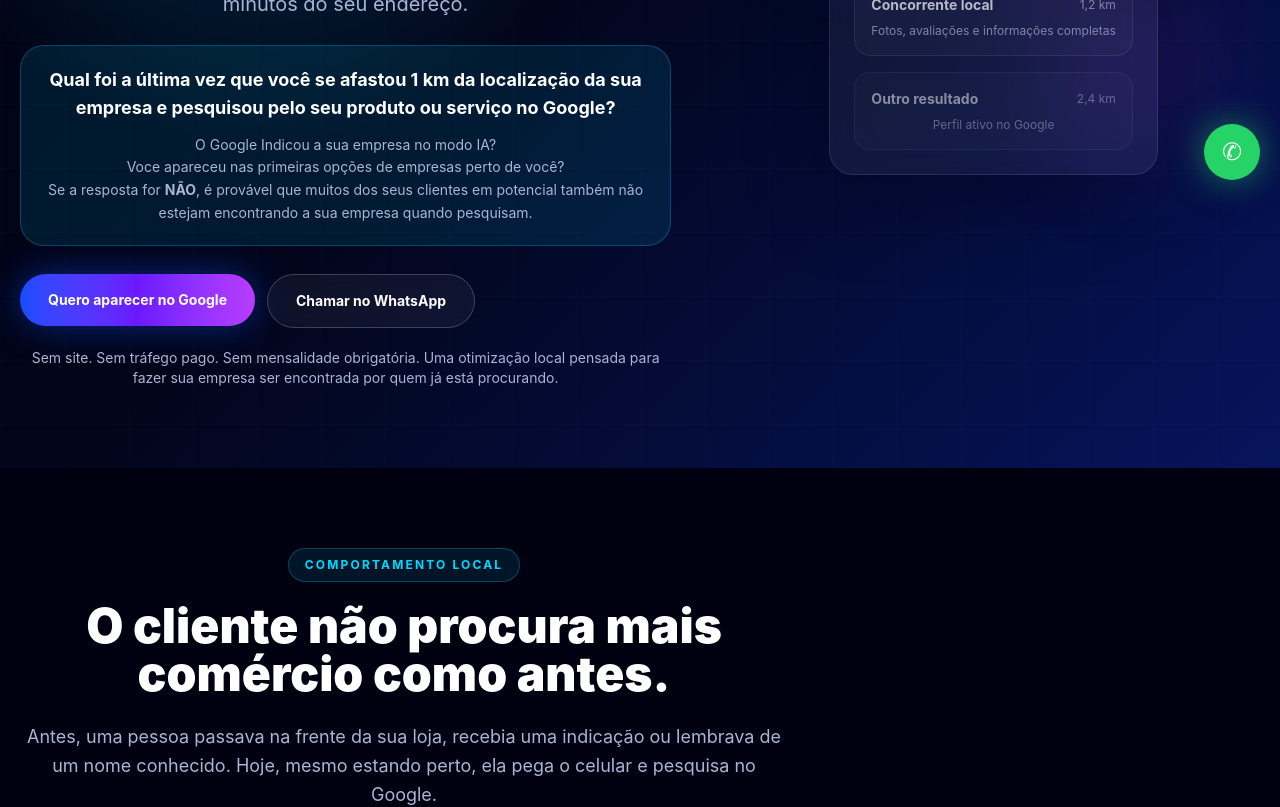
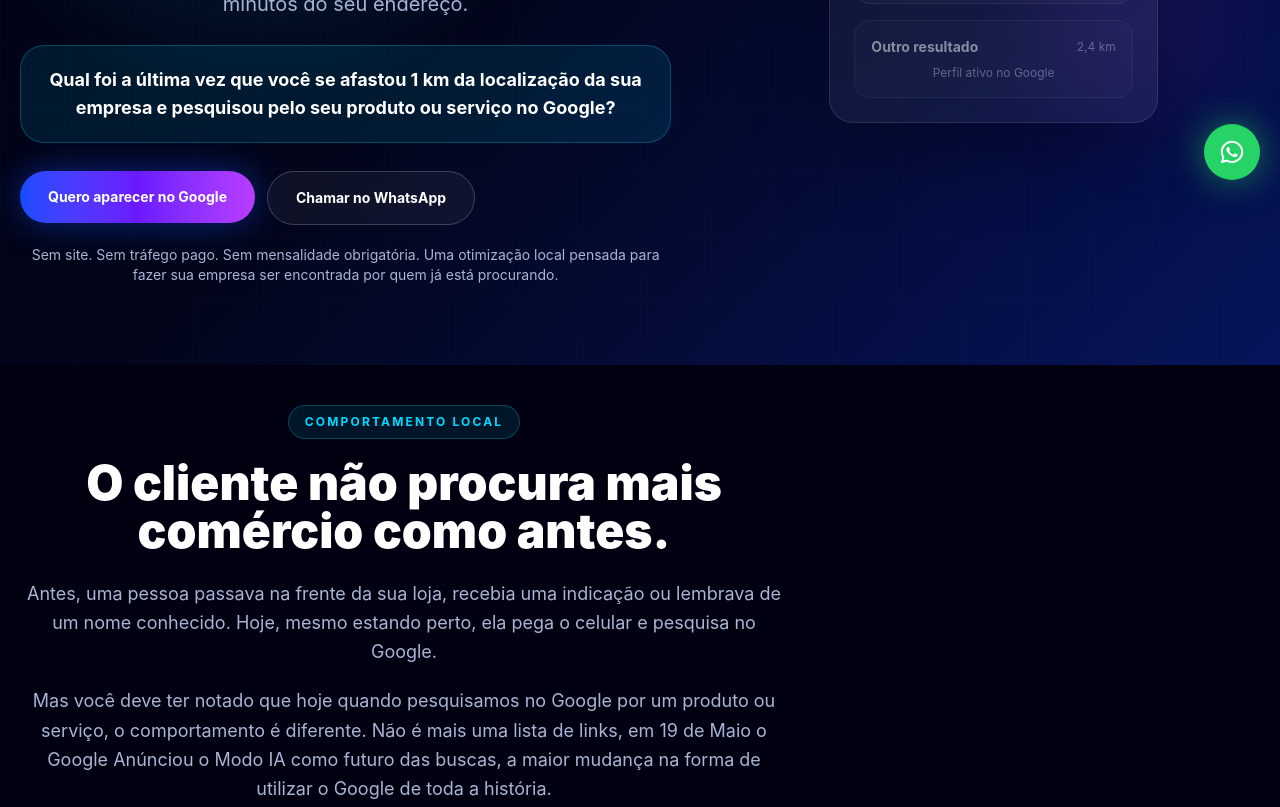
Before and after one commit to GuilhermeMoreiramMKT/presenca-local-google, a React (Vite) app: page / in a window 1280 px wide. Shown: the part 600-1407 px from the top of the page. Built offline with nearby package versions, Linux system fonts and the light colour scheme.

Commit message:
Atualização de Textos

```diff
--- a/src/App.tsx
+++ b/src/App.tsx
@@ -208,11 +208,7 @@ function Hero() {
             <p className="text-lg font-bold text-white">
               Qual foi a última vez que você se afastou 1 km da localização da sua empresa e pesquisou pelo seu produto ou serviço no Google?
             </p>
-            <p className="mt-3 text-sm leading-relaxed text-[#AAB4D4]">
-              O Google Indicou a sua empresa no modo IA? < br /> Voce apareceu nas primeiras opções de empresas perto de você? <br />
-              Se a resposta for <strong> NÃO</strong>, é provável que muitos dos seus clientes em potencial também não estejam encontrando a sua empresa quando pesquisam.
-            </p>
-          </div>
+                  </div>
 
           <div className="flex flex-col gap-3 sm:flex-row">
             <a href={WHATSAPP_LINK} target="_blank" rel="noreferrer">
@@ -237,7 +233,7 @@ function Hero() {
 function Storytelling() {
 
   return (
-    <section className="bg-[#000010] px-5 py-20">
+    <section className="bg-[#000010] px-5 py-10">
       <div className="mx-auto max-w-7xl">
         <div className="mb-12 max-w-3xl">
           <SectionTag>Comportamento local</SectionTag>
@@ -275,7 +271,7 @@ function Storytelling() {
 
 function Problems() {
   return (
-    <section id="problema" className="bg-[#02051A] px-5 py-20">
+    <section id="problema" className="bg-[#02051A] px-5 py-10">
       <div className="mx-auto max-w-7xl">
         <div className="mb-12 max-w-3xl">
           <SectionTag>O problema</SectionTag>
@@ -310,19 +306,18 @@ function Problems() {
 
 function Promise() {
   return (
-    <section className="bg-[linear-gradient(135deg,#000010_0%,#06145C_55%,#6B18FF_100%)] px-5 py-20">
-      <div className="mx-auto grid max-w-7xl gap-10 lg:grid-cols-[0.9fr_1.1fr]">
+    <section className="bg-[linear-gradient(135deg,#000010_0%,#06145C_55%,#6B18FF_100%)] px-5 py-10">
+      <div className="mx-auto flex max-w-5xl flex-col items-center gap-8 text-center">
+        <SectionTag>Qual a função do Google para sua empresa?</SectionTag>
+
         <Card>
-          <p className="mb-4 text-sm font-bold uppercase tracking-[0.18em] text-[#00D9FF]">
-            Qual a função do Google para sua empresa?
-          </p>
-          <h2 className="text-4xl font-black leading-tight text-white md:text-5xl">
+          <h2 className="text-2xl font-black leading-tight text-white md:text-3xl">
             Atrair clientes de graça mostrando que você existe.
           </h2>
         </Card>
 
         <div>
-          <h2 className="mb-6 text-3xl font-black text-white md:text-5xl">
+          <h2 className="mb-6 text-2xl font-black text-white md:text-3xl">
             Está na hora de fazer o Google trabalhar a favor da sua empresa.
           </h2>
           <div className="space-y-5 text-lg leading-relaxed text-[#F5F8FF]/80">
@@ -615,9 +610,16 @@ function FloatingWhatsApp() {
       target="_blank"
       rel="noreferrer"
       aria-label="Chamar Guilherme Moreira no WhatsApp"
-      className="fixed bottom-5 right-5 z-50 flex h-14 w-14 items-center justify-center rounded-full bg-[#25D366] text-2xl text-white shadow-[0_0_35px_rgba(37,211,102,0.55)] transition hover:scale-105"
+      className="fixed bottom-5 right-5 z-50 flex h-14 w-14 items-center justify-center rounded-full bg-[#25D366] shadow-[0_0_35px_rgba(37,211,102,0.55)] transition hover:scale-105"
     >
-      ✆
+      <svg
+        xmlns="http://www.w3.org/2000/svg"
+        viewBox="0 0 32 32"
+        className="h-7 w-7 fill-white"
+        aria-hidden="true"
+      >
+        <path d="M16.01 3.2c-7.06 0-12.8 5.63-12.8 12.56 0 2.22.6 4.39 1.74 6.29L3.2 28.8l6.93-1.75a12.96 12.96 0 0 0 5.88 1.43c7.06 0 12.8-5.63 12.8-12.56S23.07 3.2 16.01 3.2Zm0 22.99c-1.88 0-3.72-.5-5.33-1.45l-.38-.22-4.11 1.04 1.09-3.93-.25-.4a10.13 10.13 0 0 1-1.55-5.47c0-5.67 4.72-10.28 10.53-10.28 5.8 0 10.52 4.61 10.52 10.28s-4.72 10.43-10.52 10.43Zm5.78-7.68c-.32-.16-1.88-.91-2.17-1.02-.29-.1-.5-.16-.71.16-.21.31-.82 1.02-1 1.23-.18.21-.37.23-.69.08-.32-.16-1.35-.49-2.57-1.55-.95-.83-1.59-1.86-1.78-2.17-.18-.31-.02-.48.14-.64.14-.14.32-.37.48-.55.16-.18.21-.31.32-.52.1-.21.05-.39-.03-.55-.08-.16-.71-1.68-.97-2.3-.26-.6-.52-.52-.71-.53h-.61c-.21 0-.55.08-.84.39-.29.31-1.1 1.05-1.1 2.56s1.13 2.97 1.29 3.18c.16.21 2.23 3.34 5.4 4.68.75.32 1.34.51 1.8.65.76.24 1.45.21 1.99.13.61-.09 1.88-.75 2.15-1.48.26-.73.26-1.36.18-1.49-.08-.13-.29-.21-.61-.37Z" />
+      </svg>
     </a>
   );
 }
```
